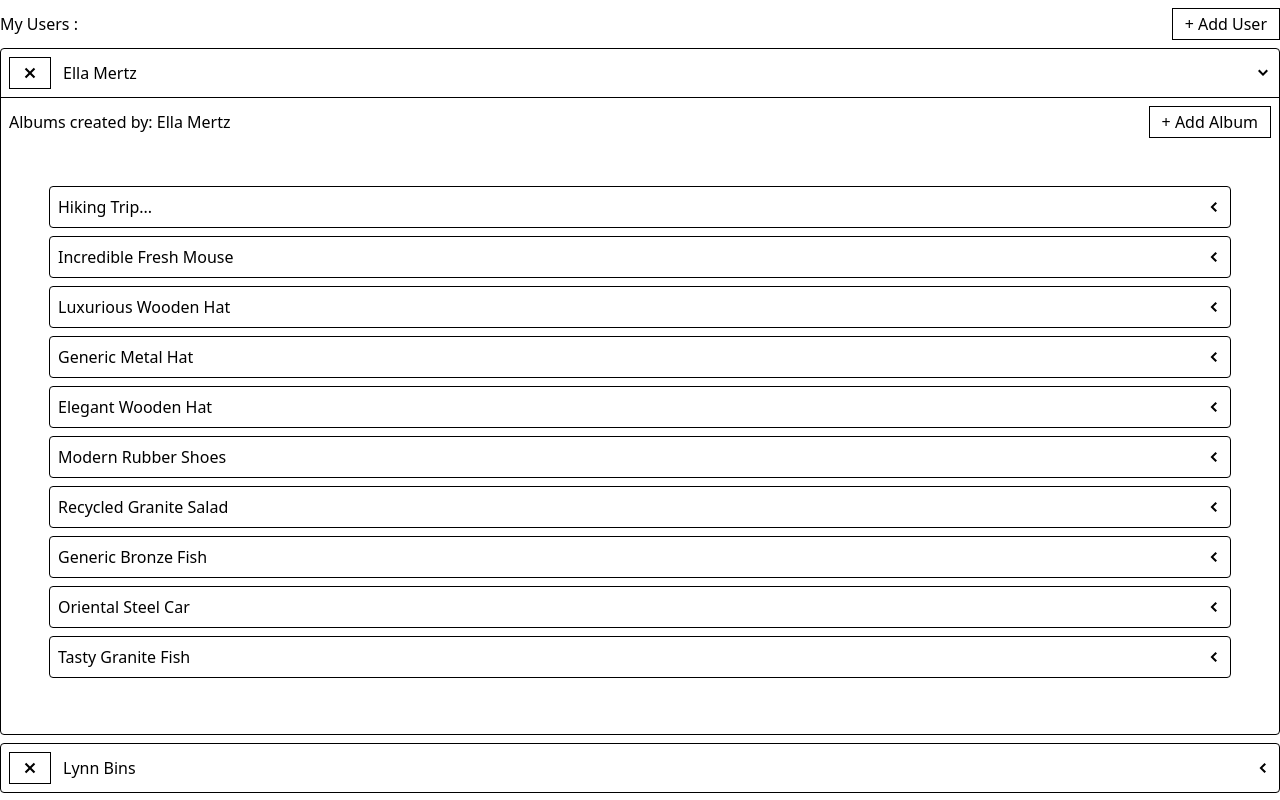
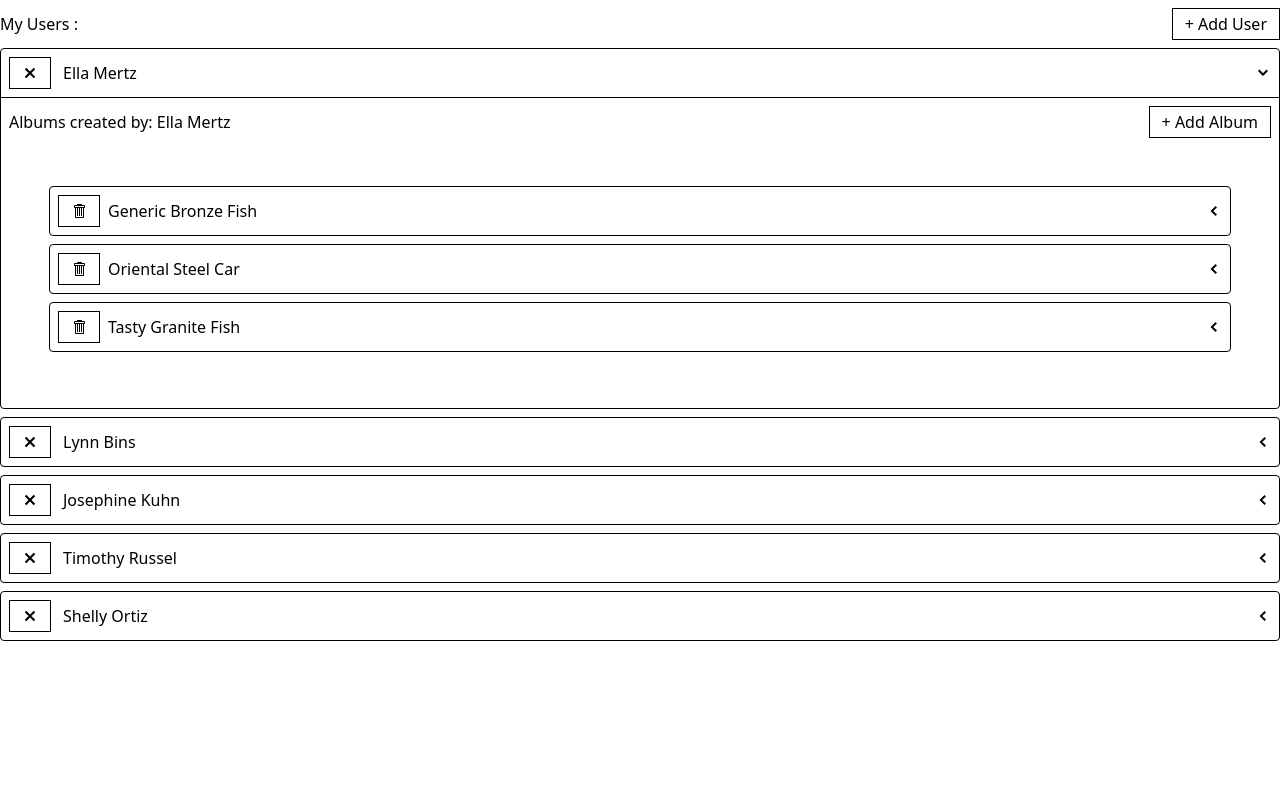
Before and after one commit to C4chaitanya/Async-Thunks-using-redux, a React app: page / in a window 1280 px wide. Both pictures are taken after a click on the element 1263 px from the left and 73 px from the top of the page. Shown: the top 800 px of the page. Built offline with nearby package versions, Linux system fonts and the light colour scheme; data requests are answered from the project's data file; the HTML template or start-up script is replaced by a standard one.

Commit message:
added delete album rtk query and accessed it and added invalidation tags for it , to access the added albums and refetch the existing list of users from the big state from store.

```diff
--- a/db.json
+++ b/db.json
@@ -23,49 +23,9 @@
   ],
   "albums": [
     {
-      "id": "3",
-      "name": "Hiking Trip...",
-      "userId": 2
-    },
-    {
-      "id": "2",
-      "name": "Ramayanam",
-      "userId": 3
-    },
-    {
-      "userId": 2,
-      "name": "Incredible Fresh Mouse",
-      "id": "RHosI2G"
-    },
-    {
-      "userId": 2,
-      "name": "Luxurious Wooden Hat",
-      "id": "NE21svQ"
-    },
-    {
       "userId": 3,
       "name": "Practical Metal Chips",
       "id": "u4oIut5"
-    },
-    {
-      "userId": 2,
-      "name": "Generic Metal Hat",
-      "id": "3DLR_Jh"
-    },
-    {
-      "userId": 2,
-      "name": "Elegant Wooden Hat",
-      "id": "59aur_e"
-    },
-    {
-      "userId": 2,
-      "name": "Modern Rubber Shoes",
-      "id": "XGwJP0R"
-    },
-    {
-      "userId": 2,
-      "name": "Recycled Granite Salad",
-      "id": "XMk5lz4"
     },
     {
       "userId": 2,
@@ -78,24 +38,9 @@
       "id": "oa1Fl6r"
     },
     {
-      "userId": 3,
-      "name": "Fantastic Plastic Ball",
-      "id": "fZcEfFk"
-    },
-    {
-      "userId": 5,
-      "name": "Rustic Wooden Towels",
-      "id": "Wa8Djn0"
-    },
-    {
       "userId": 6,
       "name": "Unbranded Soft Car",
       "id": "aPXTuto"
-    },
-    {
-      "userId": 3,
-      "name": "Practical Plastic Bacon",
-      "id": "elD8foU"
     },
     {
       "userId": 3,
@@ -106,11 +51,6 @@
       "userId": 3,
       "name": "Small Cotton Pants",
       "id": "46Daqdb"
-    },
-    {
-      "userId": 5,
-      "name": "Unbranded Wooden Gloves",
-      "id": "AlR3ZXI"
     },
     {
       "userId": 5,
--- a/src/components/AlbumListItem.js
+++ b/src/components/AlbumListItem.js
@@ -1,7 +1,27 @@
+import { GoTrashcan } from "react-icons/go";
 import ExpandablePanel from "./ExpandablePanel";
+import Button from "./Button";
+import { useRemoveAlbumMutation } from "../store";
 
 const AlbumsListItem = ({ album }) => {
-  const header = <div>{album.name}</div>;
+  const [removeAlbum, results] = useRemoveAlbumMutation();
+
+  const handleDeleteAlbum = (album) => {
+    removeAlbum(album);
+  };
+
+  const header = (
+    <div className="flex flex-row items-center gap-2">
+      <Button
+        className="cursor-pointer"
+        onClick={() => handleDeleteAlbum(album)}
+        loading={results.isLoading}
+      >
+        <GoTrashcan></GoTrashcan>
+      </Button>
+      <h3>{album.name}</h3>
+    </div>
+  );
   return (
     <div>
       <ExpandablePanel header={header}>Photos for the album...</ExpandablePanel>
--- a/src/store/apis/albumsApi.js
+++ b/src/store/apis/albumsApi.js
@@ -57,9 +57,29 @@ const albumsApi = createApi({
           };
         },
       }),
+      removeAlbum: builder.mutation({
+        invalidatesTags: (result, error, album) => {
+          return [
+            {
+              type: "Album",
+              id: album.userId,
+            },
+          ];
+        },
+        query: (album) => {
+          return {
+            url: `/albums/${album.id}`,
+            method: "DELETE",
+          };
+        },
+      }),
     };
   },
 });
 
 export { albumsApi };
-export const { useFetchAlbumsQuery, useCreateAlbumMutation } = albumsApi;
+export const {
+  useFetchAlbumsQuery,
+  useCreateAlbumMutation,
+  useRemoveAlbumMutation,
+} = albumsApi;
--- a/src/store/index.js
+++ b/src/store/index.js
@@ -18,4 +18,8 @@ export { store };
 export * from "./thunks/fetchUsers";
 export * from "./thunks/addUser";
 export * from "./thunks/deleteUser";
-export { useFetchAlbumsQuery, useCreateAlbumMutation } from "./apis/albumsApi";
+export {
+  useFetchAlbumsQuery,
+  useCreateAlbumMutation,
+  useRemoveAlbumMutation,
+} from "./apis/albumsApi";
```
